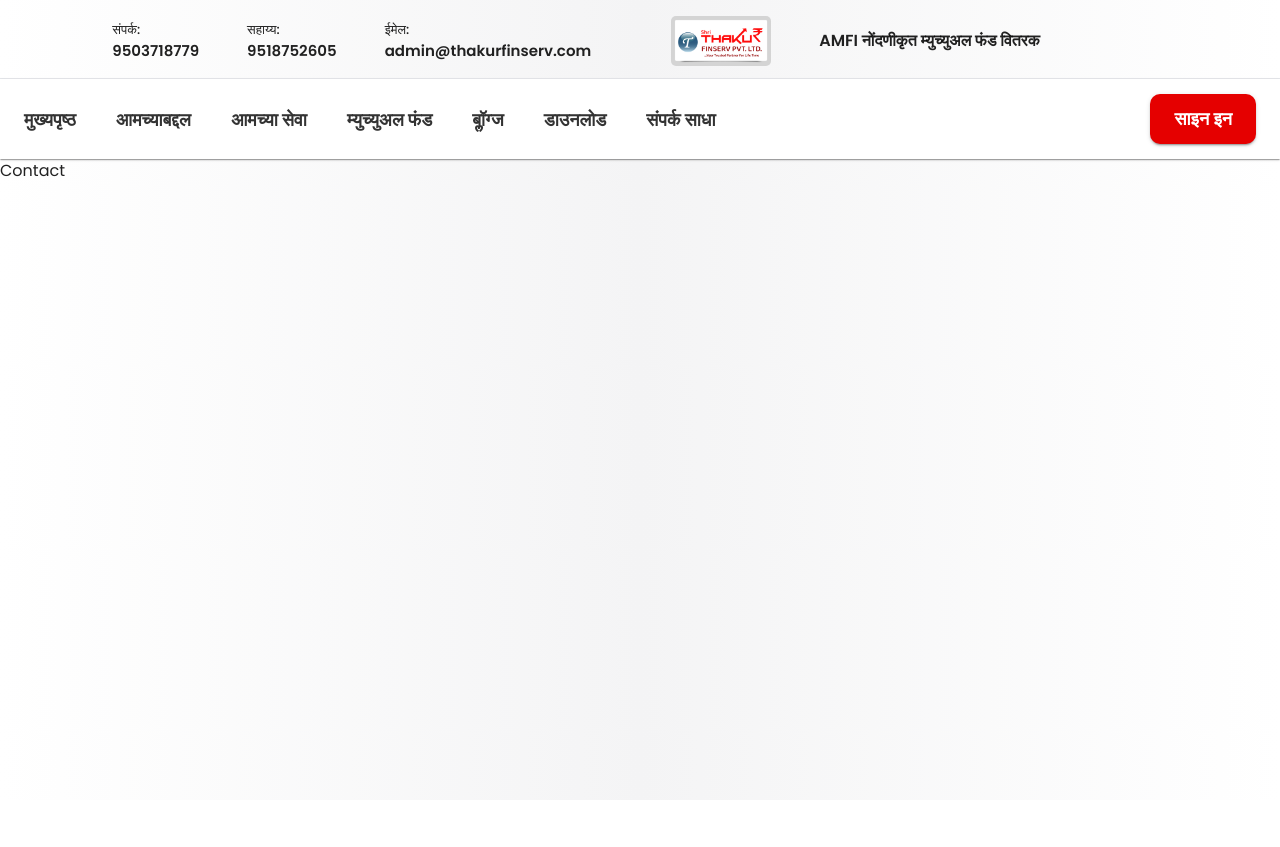
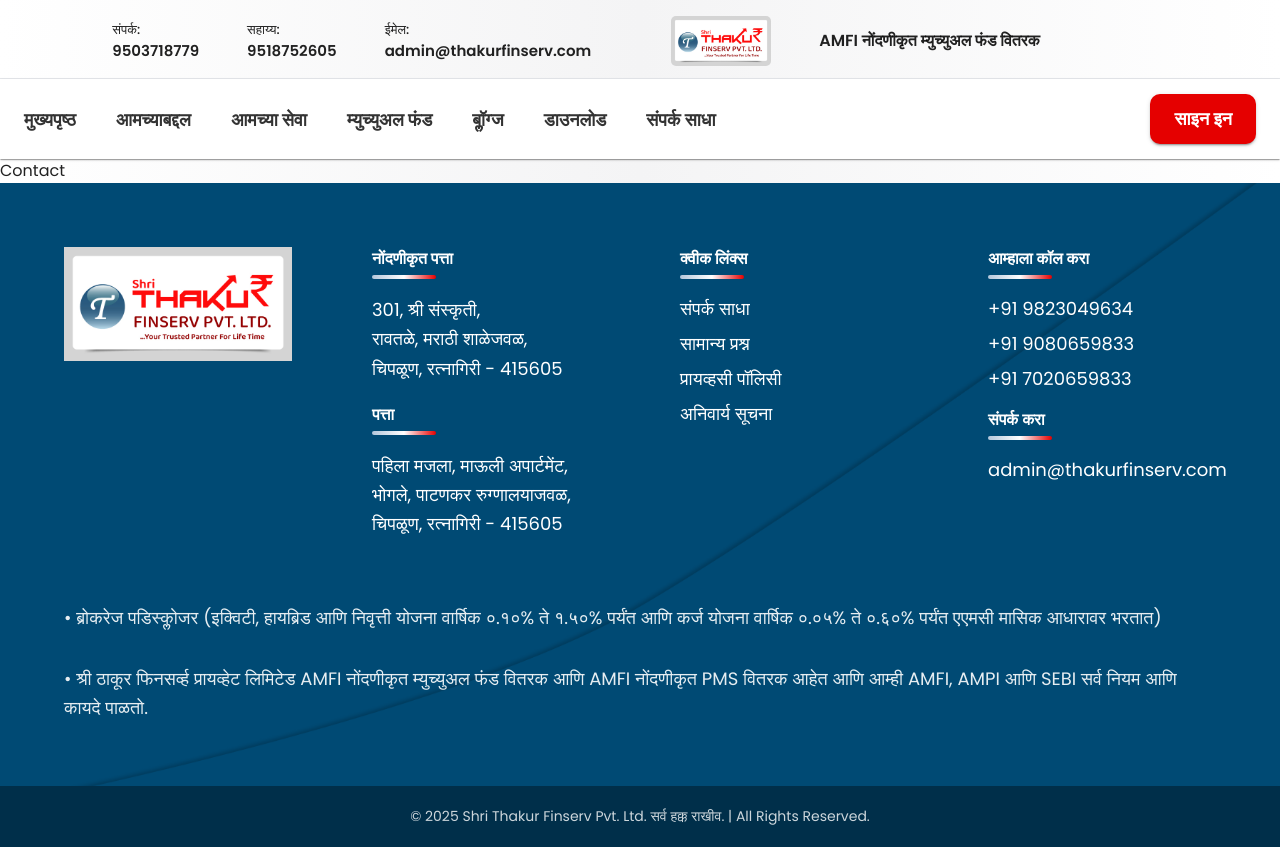
Before and after one commit to parthj712/mutualfund_marathi, a Next.js app: page /contact in a window 1280 px wide. Before the commit the page ends 800 px from the top, so only its background shows below. Built offline with nearby package versions, Linux system fonts and the light colour scheme; some icons are missing.

Commit message:
add footer and copyright

```diff
--- /dev/null
+++ b/src/Componenets/Common/GradientUnderlineHeading/GradientUnderlineHeading.jsx
@@ -0,0 +1,25 @@
+"use client";
+
+import { Typography } from "@mui/material";
+
+export default function GradientUnderlineHeading({ text }) {
+    return (
+        <div className="flex flex-col items-start gap-1">
+            {/* Heading */}
+            <Typography
+                fontWeight={600}
+                className="text-[20px] md:text-[32px] text-white"
+            >
+                {text}
+            </Typography>
+
+            {/* Gradient Underline */}
+            <div
+                className="h-[4px] w-16 rounded-full"
+                style={{
+                    background: "linear-gradient(90deg, #B4C7DB, #FFFFFF, #E60000)"
+                }}
+            ></div>
+        </div>
+    );
+}
--- /dev/null
+++ b/src/Componenets/CopyrightBar/CopyrightBar.jsx
@@ -0,0 +1,16 @@
+"use client";
+
+import { Box, Typography } from "@mui/material";
+
+export default function CopyrightBar({ company = "Shri Thakur Finserv Pvt. Ltd." }) {
+    return (
+        <Box py={2.5} className="w-full bg-[#002F4A] text-white py-4 flex justify-center">
+            <Typography
+                fontSize="14px"
+                className="opacity-80 text-center"
+            >
+                © {new Date().getFullYear()} {company} सर्व हक्क राखीव. | All Rights Reserved.
+            </Typography>
+        </Box>
+    );
+}
--- /dev/null
+++ b/src/Componenets/Footer/Footer.jsx
@@ -0,0 +1,140 @@
+"use client";
+
+import Image from "next/image";
+import { Box, Typography, useMediaQuery, useTheme } from "@mui/material";
+import GradientHeading from "../Common/GradientHeading/GradientHeading";
+import GradientUnderlineHeading from "../Common/GradientUnderlineHeading/GradientUnderlineHeading";
+import Link from "next/link";
+
+
+export default function Footer() {
+
+
+    const navItems = [
+        { name: "संपर्क साधा", path: "/contact" },
+        { name: "सामान्य प्रश्न", path: "/contact" },
+    ];
+
+
+    const theme = useTheme();
+
+    // BREAKPOINTS
+    const isMobile = useMediaQuery(theme.breakpoints.down("sm"));
+    const isTablet = useMediaQuery(theme.breakpoints.between("sm", "md"));
+    const isDesktop = useMediaQuery(theme.breakpoints.up("md"));
+
+
+    return (
+
+        <>
+
+
+            {/* MAIN BLUE SECTION */}
+            <Box p={isMobile ? 3 : 8} display={"flex"} flexDirection={"column"} gap={4} color={"white"} className="w-full max-w-8xl mx-auto relative">
+
+
+                {/* Background diagonal tone (optional like screenshot) */}
+                <div className="absolute inset-0 w-full h-full">
+                    <Image
+                        src="/Footer.png"   // <-- Your background image
+                        alt="Footer Background"
+                        fill
+                        className="object-cover"  // adjust opacity as needed
+                    />
+                </div>
+
+
+                <Box py={isMobile || isTablet ? 8 : 0} className="relative grid grid-cols-1 md:grid-cols-2 lg:grid-cols-4 gap-20">
+                    {isDesktop && (
+                        <Image
+                            src="/Logo.jpeg"
+                            alt="Thakur Finserv Logo"
+                            width={400}
+                            height={80}
+                        />
+                    )}
+
+                    {/* LEFT COLUMN — LOGO + ADDRESS */}
+                    <div className="flex flex-col gap-5">
+
+                        <Box display={"flex"} flexDirection={"column"} gap={2}>
+                            <GradientUnderlineHeading text="नोंदणीकृत पत्ता" />
+                            <p className="leading-relaxed mt-2 text-[18px]">
+                                301, श्री संस्कृती, <br />
+                                रावतळे, मराठी शाळेजवळ, <br />
+                                चिपळूण, रत्नागिरी - 415605
+                            </p>
+                        </Box>
+
+                        <Box display={"flex"} flexDirection={"column"} gap={2}>
+
+                            <GradientUnderlineHeading text="पत्ता" />
+                            <p className="leading-relaxed mt-2 text-[18px]">
+                                पहिला मजला, माऊली अपार्टमेंट,<br />
+                                भोगले, पाटणकर रुग्णालयाजवळ,<br />
+                                चिपळूण, रत्नागिरी - 415605
+                            </p>
+                        </Box>
+                    </div>
+
+                    {/* MIDDLE COLUMN — QUICK LINKS */}
+                    <Box display={"flex"} flexDirection={"column"} gap={2}>
+
+                        <GradientUnderlineHeading text="क्वीक लिंक्स" />
+
+                        <div className="flex flex-col gap-2 text-[18px]">
+                            {navItems.map((item, index) => (
+                                <Link
+                                    key={index}
+                                    href={item.path}
+                                    className="hover:text-[#E60000] transition-all"
+                                >
+                                    {item.name}
+                                </Link>
+                            ))}
+
+                            {/* Additional footer-only items */}
+                            <Link href="/privacy-policy" className="hover:text-[#E60000] transition-all">
+                                प्रायव्हसी पॉलिसी
+                            </Link>
+                            <Link href="/disclaimer" className="hover:text-[#E60000] transition-all">
+                                अनिवार्य सूचना
+                            </Link>
+                        </div>
+
+                    </Box>
+
+                    {/* RIGHT COLUMN — CONTACT DETAILS */}
+                    <Box display={"flex"} flexDirection={"column"} gap={2}>
+
+                        <GradientUnderlineHeading text="आम्हाला कॉल करा" />
+
+                        <div className="flex flex-col gap-2 text-[18px]">
+                            <p>+91 9823049634</p>
+                            <p>+91 9080659833</p>
+                            <p>+91 7020659833</p>
+                        </div>
+
+                        <Box display={"flex"} flexDirection={"column"} gap={2}>
+                            <GradientUnderlineHeading text="संपर्क करा" />
+                            <p className="text-[18px] mt-2">admin@thakurfinserv.com</p>
+                        </Box>
+                    </Box>
+                </Box>
+
+                <Box display={"flex"} flexDirection={"column"} gap={4} pt={4}>
+
+                    {/* PARAGRAPH SECTION */}
+                    <p className="text-[18px] leading-relaxed mt-10 opacity-90 relative">
+                        • ब्रोकरेज पडिस्क्लोजर (इक्विटी, हायब्रिड आणि निवृत्ती योजना वार्षिक ०.१०% ते १.५०% पर्यंत आणि कर्ज योजना वार्षिक ०.०५% ते ०.६०% पर्यंत एएमसी मासिक आधारावर भरतात)
+                    </p>
+
+                    <p className="text-[18px] leading-relaxed mt-10 opacity-90 relative">
+                        • श्री ठाकूर फिनसर्व्ह प्रायव्हेट लिमिटेड AMFI नोंदणीकृत म्युच्युअल फंड वितरक आणि AMFI नोंदणीकृत PMS वितरक आहेत आणि आम्ही AMFI, AMPI आणि SEBI सर्व नियम आणि कायदे पाळतो.
+                    </p>
+                </Box>
+            </Box>
+
+        </>
+    );
+}
--- a/src/Componenets/MainHome/AppointmentSection/AppointmentSection.jsx
+++ b/src/Componenets/MainHome/AppointmentSection/AppointmentSection.jsx
@@ -77,7 +77,7 @@
                     ml={isTablet ? 4.8 : 0}
                     display="flex"
                     flexDirection="column"
-                    gap={isMobile ? 4 : isTablet ? 4 : 6}
+                    gap={isMobile ? 4 : isTablet ? 4 : 4}
                     p={isMobile ? 6 : isTablet ? 6 : 10}
                     className="bg-[#003B65] text-white rounded-tl-3xl rounded-bl-3xl lg:w-[55%] md:w-[95%] w-full "
                 >
--- a/src/Componenets/MainHome/Graphs/FundCategoryList/FundCategoryList.jsx
+++ b/src/Componenets/MainHome/Graphs/FundCategoryList/FundCategoryList.jsx
@@ -37,7 +37,7 @@
                 <GradientHeading text="जास्त परतावा = स्मार्ट जोखिम + इक्विटी गुंतवणूक." />
 
                 {/* Graph Cards */}
-                <div className="grid grid-cols-1 sm:grid-cols-3 gap-10 lg:gap-30 md:gap-16">
+                <div className="grid grid-cols-1 sm:grid-cols-3 gap-10 lg:gap-40 md:gap-16">
                     {categories.map((item, i) => (
                         <FundCategoryCard
                             key={i}
--- a/src/Componenets/MainHome/MainHome.jsx
+++ b/src/Componenets/MainHome/MainHome.jsx
@@ -6,17 +6,20 @@
 import FundCategoryList from './Graphs/FundCategoryList/FundCategoryList'
 import AppointmentSection from './AppointmentSection/AppointmentSection'
 import DisclaimerBox from './DisclaimerBox/DisclaimerBox'
+import { Box } from '@mui/material'
 
 const MainHome = () => {
   return (
     <div>
-      <HeroSlider/>
-      <CardsSection/>
-      <VideoList/>
-      <CardList/>
-      <FundCategoryList/>
-      <AppointmentSection/>
-      <DisclaimerBox/>
+      <Box display={"flex"} flexDirection={"column"} gap={6}>
+        <HeroSlider />
+        <CardsSection />
+        <VideoList />
+        <CardList />
+        <FundCategoryList />
+        <AppointmentSection />
+        <DisclaimerBox />
+      </Box>
     </div>
   )
 }
--- a/src/app/layout.js
+++ b/src/app/layout.js
@@ -4,6 +4,8 @@
 import { Poppins, Noto_Sans_Devanagari, Mukta } from "next/font/google";
 import NavigationBar from "@/Componenets/NavigationBar/NavigationBar";
 import HeaderWrapper from "@/Componenets/Header/HeaderWrapper";
+import Footer from "@/Componenets/Footer/Footer";
+import CopyrightBar from "@/Componenets/CopyrightBar/CopyrightBar";
 
 const poppins = Poppins({
   weight: ["400", "500", "600", "700"],
@@ -40,7 +42,10 @@
           <HeaderWrapper />
 
           {children}
-          </ThemeRegistry>
+
+          <Footer/>
+          <CopyrightBar/>
+        </ThemeRegistry>
       </body>
     </html>
   );
```
Also changed, not shown: src/Componenets/MainHome/Graphs/FundCategoryCard/FundCategoryCard.jsx (+5 -5 lines), public/footer.png (added).
